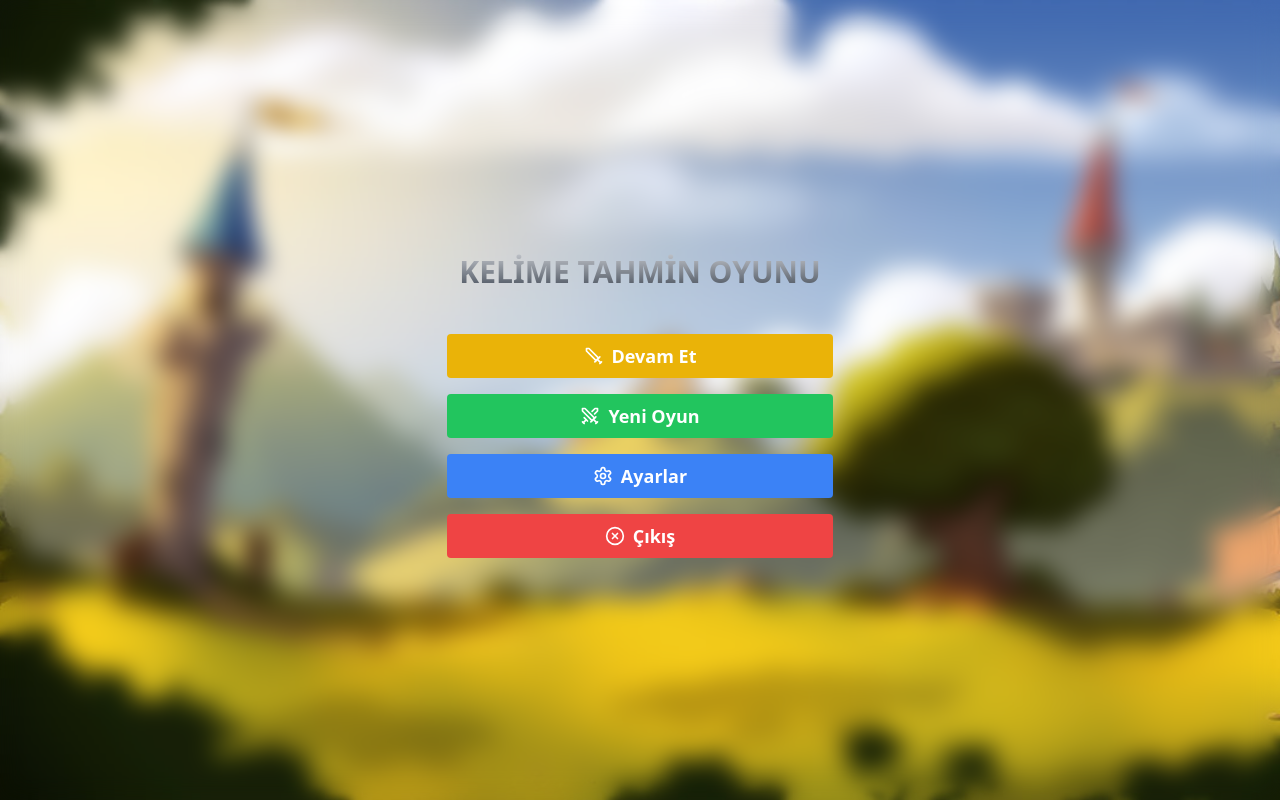
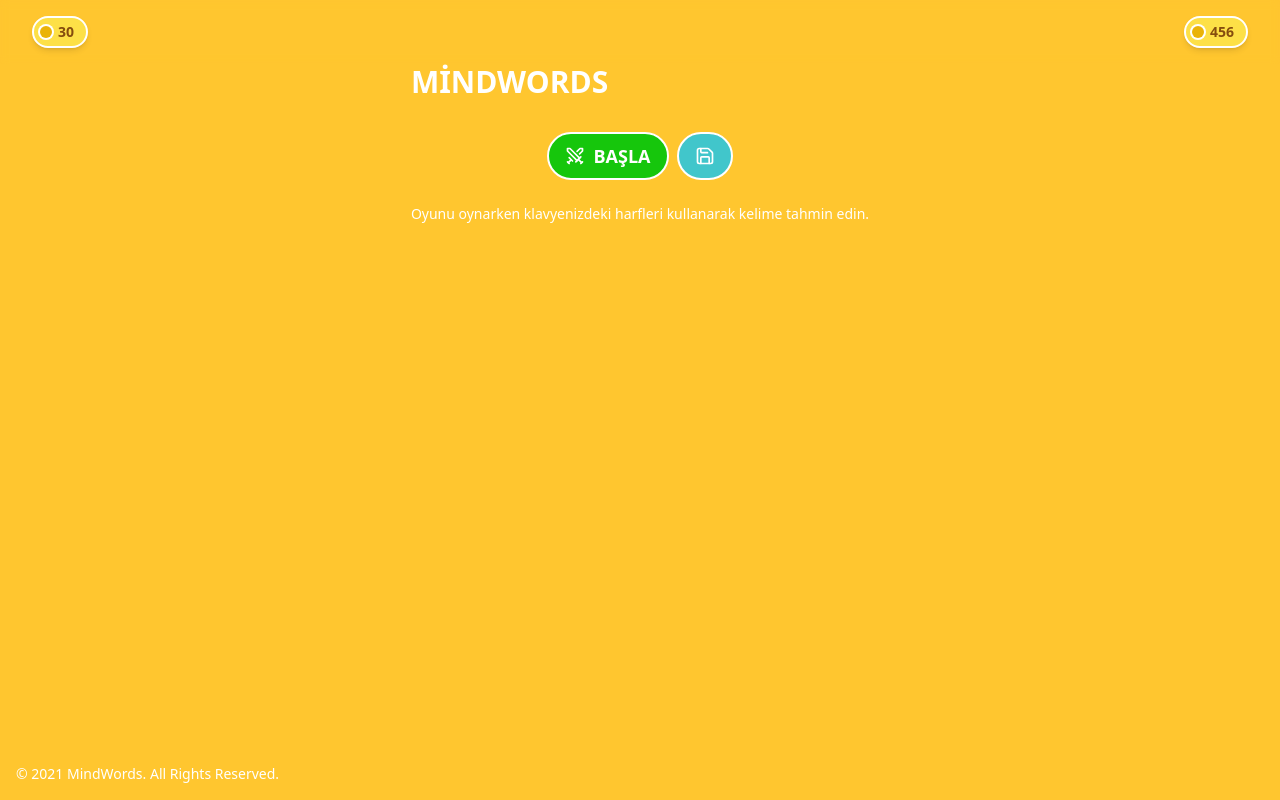
Before and after one commit to eatalay13/words-game, a React (Vite) app: page / in a window 1280 px wide. Built offline with nearby package versions, Linux system fonts and the light colour scheme.

Commit message:
chore: Update npm dependencies, add MenuButton component, and improve styling

```diff
--- a/src/App.tsx
+++ b/src/App.tsx
@@ -1,4 +1,7 @@
 import { useState } from "react";
+import AppBar from "./components/AppBar";
+import Badge from "./components/Badge";
+import BottomBar from "./components/BottomBar";
 import words from "./data/words";
 import EndScreen from "./screens/EndScreen";
 import Game from "./screens/Game";
@@ -23,10 +26,23 @@ function App() {
   };
 
   return (
-    <div className="min-h-screen bg-gray-100 flex items-center justify-center">
-      {gameState === "start" && <StartScreen startGame={startGame} />}
-      {gameState === "playing" && <Game word={word} endGame={endGame} />}
-      {gameState === "end" && <EndScreen score={score} startGame={startGame} />}
+    <div className="bg-gameYellow text-white flex flex-col font-sans min-h-screen antialiased leading-normal tracking-normal overflow-x-hidden">
+      <AppBar>
+        <div className="container mx-auto flex flex-col md:flex-row items-center justify-between px-4">
+          <Badge number={30} />
+          <Badge number={456} />
+        </div>
+      </AppBar>
+      <main className="flex-grow">
+        <div className="flex items-center justify-center h-full">
+          {gameState === "start" && <StartScreen startGame={startGame} />}
+          {gameState === "playing" && <Game word={word} endGame={endGame} />}
+          {gameState === "end" && (
+            <EndScreen score={score} startGame={startGame} />
+          )}
+        </div>
+      </main>
+      <BottomBar />
     </div>
   );
 }
--- /dev/null
+++ b/src/components/AppBar.tsx
@@ -0,0 +1,15 @@
+import { ReactNode } from "react";
+
+interface AppBarProps {
+  children: ReactNode;
+}
+
+function AppBar({ children }: AppBarProps) {
+  return (
+    <header className="text-white p-4 sticky top-0 z-10 flex backdrop-blur-sm items-center">
+      {children}
+    </header>
+  );
+}
+
+export default AppBar;
--- /dev/null
+++ b/src/components/Badge.tsx
@@ -0,0 +1,12 @@
+const Badge = ({ number = 30 }) => {
+  return (
+    <div className="inline-flex items-center bg-yellow-300 rounded-full p-1 pr-3 border-2 border-white shadow-md">
+      <div className="bg-white rounded-full p-0.5 mr-1">
+        <div className="w-3 h-3 bg-yellow-500 rounded-full"></div>
+      </div>
+      <span className="text-yellow-800 font-bold text-sm">{number}</span>
+    </div>
+  );
+};
+
+export default Badge;
--- /dev/null
+++ b/src/components/BottomBar.tsx
@@ -0,0 +1,13 @@
+function BottomBar() {
+  return (
+    <footer className="p-4 sm:p-4 text-white">
+      <div className="flex items-center justify-between">
+        <p className="text-xs sm:text-sm">
+          &copy; 2021 MindWords. All Rights Reserved.
+        </p>
+      </div>
+    </footer>
+  );
+}
+
+export default BottomBar;
--- a/src/components/MenuButton.tsx
+++ b/src/components/MenuButton.tsx
@@ -2,7 +2,7 @@ import clsx from "clsx";
 import { ReactNode } from "react";
 
 interface MenuButtonProps {
-  variant: "play" | "continue" | "settings" | "exit";
+  variant: "play" | "save";
   children: ReactNode;
   onClick?: () => void;
 }
@@ -12,14 +12,10 @@ function MenuButton(props: MenuButtonProps) {
     <button
       onClick={props.onClick}
       className={clsx(
-        "px-4 py-2 rounded mt-4 font-bold flex flex-row items-center justify-center text-xs md:text-lg",
-        props.variant === "settings" &&
-          "bg-blue-500 text-white hover:bg-blue-700",
+        "px-4 uppercase py-2 rounded-full border-2 border-white mt-4 font-bold flex flex-row items-center justify-center text-xs md:text-lg",
+        props.variant === "save" && "bg-gameCyan text-white hover:bg-blue-700",
         props.variant === "play" &&
-          "bg-green-500 text-white hover:bg-green-700",
-        props.variant === "exit" && "bg-red-500 text-white hover:bg-red-700",
-        props.variant === "continue" &&
-          "bg-yellow-500 text-white hover:bg-yellow-600"
+          "bg-gameGreen text-white hover:bg-green-700 px-14"
       )}
     >
       {props.children}
--- a/src/screens/Game.tsx
+++ b/src/screens/Game.tsx
@@ -36,7 +36,8 @@ const Game: React.FC<GameProps> = ({ word, endGame }) => {
   }
 
   return (
-    <div className="text-center">
+    <div className="min-h-screen w-full bg-indigo-700">
+      <div className="flex flex-grow justify-center text-center">
         <h2 className="text-3xl font-bold mb-4">Kelime Tahmin Et</h2>
         <div className="mb-6">
           {word.split("").map((letter, index) => (
@@ -63,6 +64,7 @@ const Game: React.FC<GameProps> = ({ word, endGame }) => {
           Tahmin Et
         </button>
       </div>
+    </div>
   );
 };
 
--- a/src/screens/StartScreen.tsx
+++ b/src/screens/StartScreen.tsx
@@ -1,4 +1,4 @@
-import { CircleX, Settings, Sword, Swords } from "lucide-react";
+import { Save, Swords } from "lucide-react";
 import React from "react";
 import MenuButton from "../components/MenuButton";
 
@@ -8,34 +8,26 @@ interface StartScreenProps {
 
 const StartScreen: React.FC<StartScreenProps> = ({ startGame }) => {
   return (
-    <div className="text-center bg-[url('/start_bg.jpg')] bg-cover h-screen w-full">
-      <div className="backdrop-blur-md h-full w-full flex items-center justify-center">
+    <div>
+      <div className="flex items-center justify-center">
         <div>
-          <h2 className="w-full text-xl lg:text-3xl font-bold mb-4 bg-gradient-to-t from-gray-800 to-gray-200 bg-clip-text text-transparent p-3 uppercase">
-            Kelime Tahmin Oyunu
+          <h2 className="w-full text-xl md:text-3xl font-bold mb-4 uppercase text-white stroke-gameWine">
+            MindWords
           </h2>
-          <div className="flex flex-col justify-center">
-            <MenuButton variant="continue">
-              <Sword className="mr-2" size={20} />
-              Devam Et
-            </MenuButton>
+          <div className="flex flex-row gap-x-2 justify-center">
             <MenuButton onClick={startGame} variant="play">
               <Swords className="mr-2" size={20} />
-              Yeni Oyun
+              Başla
             </MenuButton>
-            <MenuButton variant="settings">
-              <Settings className="mr-2" size={20} />
-              Ayarlar
+            <MenuButton variant="save">
+              <Save size={20} />
             </MenuButton>
-            <MenuButton
-              variant="exit"
-              onClick={() => {
-                window.location.reload();
-              }}
-            >
-              <CircleX className="mr-2" size={20} />
-              Çıkış
-            </MenuButton>
+          </div>
+          <div className="flex flex-row gap-x-2 justify-center mt-6">
+            <p className="text-xs lg:text-sm text-white">
+              Oyunu oynarken klavyenizdeki harfleri kullanarak kelime tahmin
+              edin.
+            </p>
           </div>
         </div>
       </div>
--- a/tailwind.config.js
+++ b/tailwind.config.js
@@ -2,7 +2,18 @@
 export default {
   content: ["./index.html", "./src/**/*.{js,ts,jsx,tsx}"],
   theme: {
-    extend: {},
+    extend: {
+      colors: {
+        gameYellow: "#FFC62F",
+        gameGreen: "#16C60C",
+        gameRed: "#E44031",
+        gameCyan: "#41C6CB",
+        gamePink: "#F88999",
+        gameWine: "#C24B5D",
+        gameOrange: "#F3A455",
+        gameWhip: "#FFEDC7",
+      },
+    },
   },
   plugins: [],
 };
```
Lines whose indentation alone changed are shown as unchanged.
